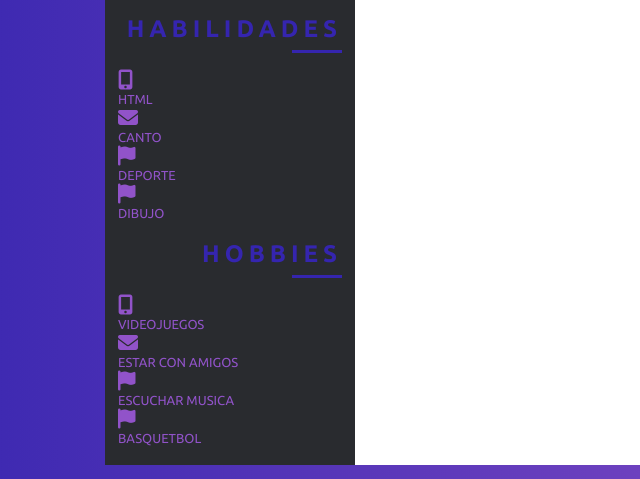
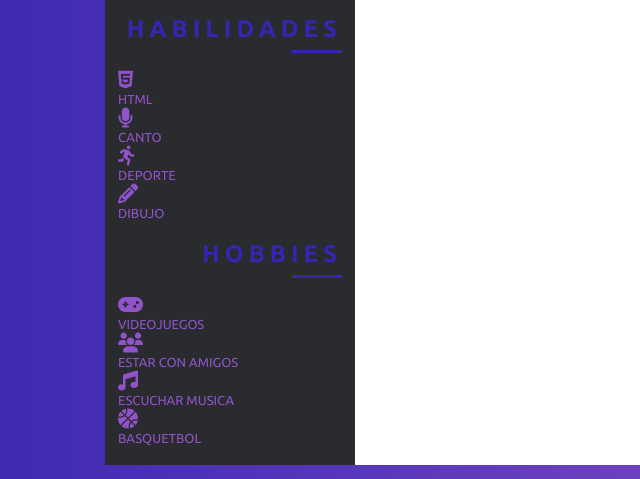
Before and after one commit to samthekiller17/sam, a plain HTML site: page index.html in a window 1280 px wide. Shown: the part 508-987 px from the top of the page, 135-775 px from the left. Drawn offline with Linux system fonts and the light colour scheme; a web font is replaced by a local one.

Commit message:
se le agregaron iconos a las habilidades y hobbies

```diff
--- a/index.html
+++ b/index.html
@@ -57,7 +57,7 @@
                             <li>
                                 <div class="li_contacto">
                                     <div class="icono">
-                                        <i class="fas fa-mobile-alt"></i>
+                                        <i class="fab fa-html5"></i>
                                     </div>
                                     <div class="texto">HTML</div>
                                 </div>
@@ -65,7 +65,7 @@
                             <li>
                                 <div class="li_contacto">
                                     <div class="icono">
-                                        <i class="fas fa-envelope"></i>
+                                        <i class="fas fa-microphone"></i>
                                     </div>
                                     <div class="texto">canto</div>
                                 </div>
@@ -73,7 +73,7 @@
                             <li>
                                 <div class="li_contacto">
                                     <div class="icono">
-                                        <i class="fas fa-flag"></i>
+                                        <i class="fas fa-running"></i>
                                     </div>
                                     <div class="texto">deporte</div>
                                 </div>
@@ -81,7 +81,7 @@
                             <li>
                                 <div class="li_contacto">
                                     <div class="icono">
-                                        <i class="fas fa-flag"></i>
+                                        <i class="fas fa-pencil-alt"></i>
                                     </div>
                                     <div class="texto">dibujo</div>
                                 </div>
@@ -98,7 +98,7 @@
                             <li>
                                 <div class="li_contacto">
                                     <div class="icono">
-                                        <i class="fas fa-mobile-alt"></i>
+                                        <i class="fas fa-gamepad"></i>
                                     </div>
                                     <div class="texto">Videojuegos</div>
                                 </div>
@@ -106,7 +106,7 @@
                             <li>
                                 <div class="li_contacto">
                                     <div class="icono">
-                                        <i class="fas fa-envelope"></i>
+                                        <i class="fas fa-users"></i>
                                     </div>
                                     <div class="texto">Estar con amigos</div>
                                 </div>
@@ -114,7 +114,7 @@
                             <li>
                                 <div class="li_contacto">
                                     <div class="icono">
-                                        <i class="fas fa-flag"></i>
+                                        <i class="fas fa-music"></i>
                                     </div>
                                     <div class="texto">Escuchar musica</div>
                                 </div>
@@ -122,7 +122,7 @@
                             <li>
                                 <div class="li_contacto">
                                     <div class="icono">
-                                        <i class="fas fa-flag"></i>
+                                        <i class="fas fa-basketball-ball"></i>
                                     </div>
                                     <div class="texto">Basquetbol</div>
                                 </div>
```
